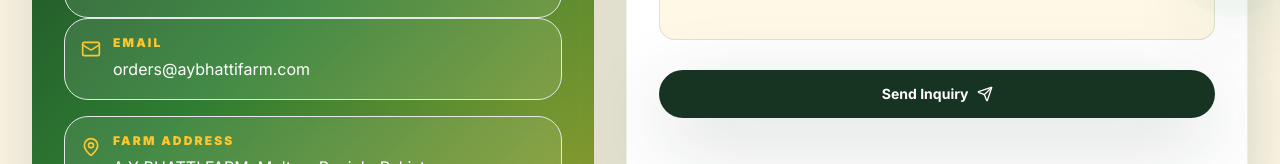
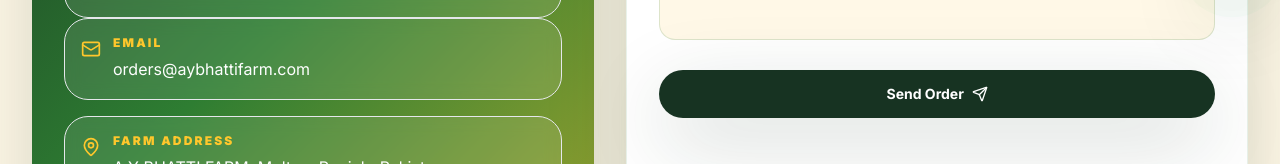
Before and after one commit to ale55777/AY-FARM, a React (Vite) app: page /contact in a window 1280 px wide. Shown: the part 788-952 px from the top of the page. Built offline with nearby package versions, Linux system fonts and the light colour scheme.

Commit message:
fix: rename Send Inquiry button to Send Order

```diff
--- a/src/pages/Contact.jsx
+++ b/src/pages/Contact.jsx
@@ -134,7 +134,7 @@ export default function Contact() {
                   />
                 </label>
                 <Button type="submit" variant="dark" icon={Send} className="mt-6 w-full" disabled={sending}>
-                  {sending ? "Sending…" : "Send Inquiry"}
+                  {sending ? "Sending…" : "Send Order"}
                 </Button>
                 {status === "success" && (
                   <p className="mt-4 rounded-2xl bg-green-50 border border-green-200 px-4 py-3 text-sm font-bold text-green-700">
```
